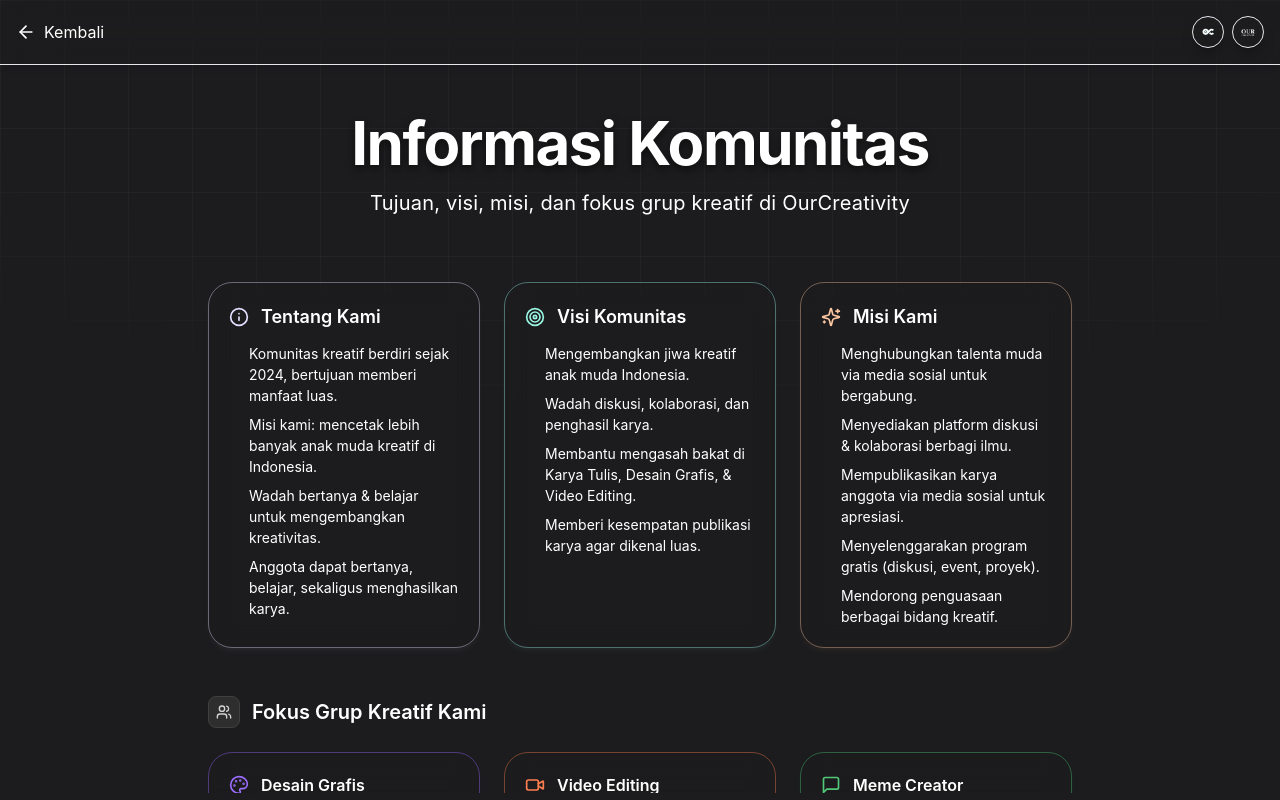
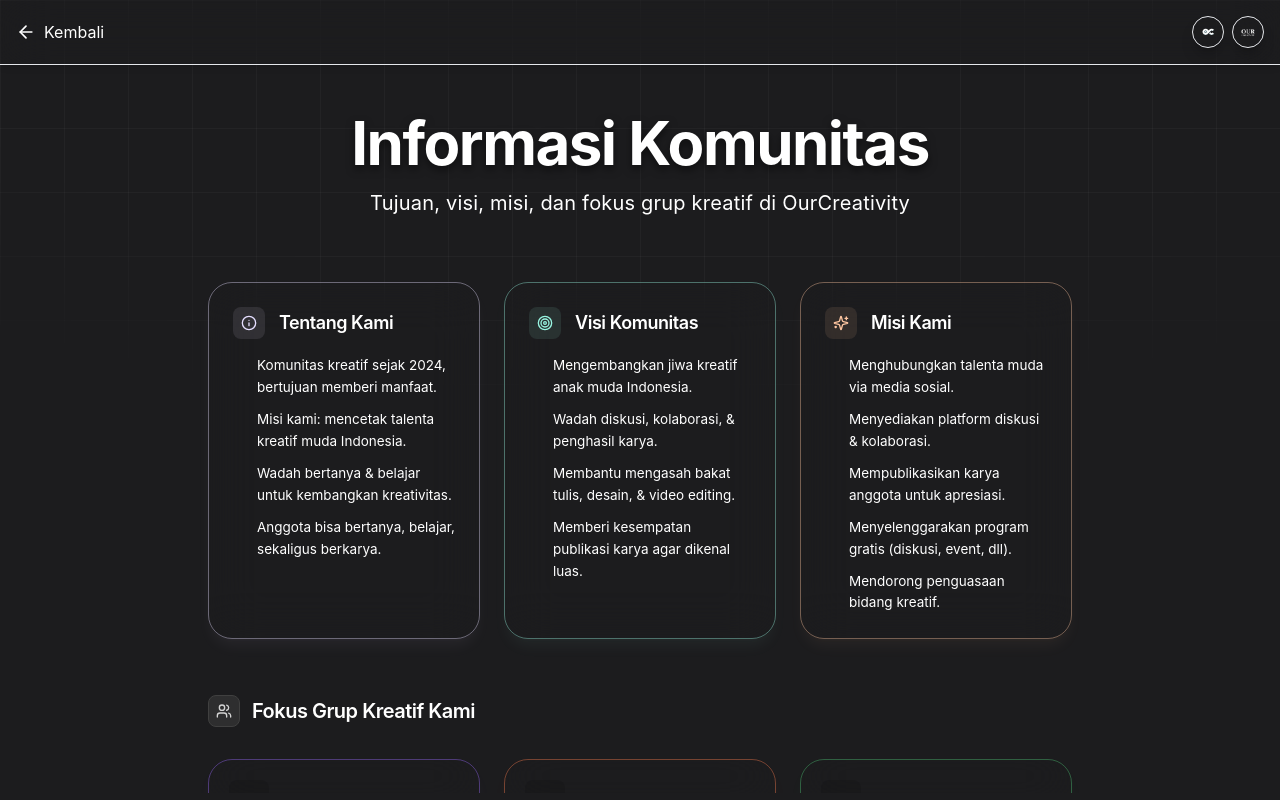
Before and after one commit to DoctorThink/ourcreativity, a React (Vite) app: page /informasi in a window 1280 px wide. Built offline with nearby package versions, Linux system fonts and the light colour scheme.

Commit message:
Update Informasi.tsx
V2

```diff
--- a/src/pages/Informasi.tsx
+++ b/src/pages/Informasi.tsx
@@ -1,7 +1,7 @@
 import { motion } from "framer-motion";
 import PageLayout from "@/components/layouts/PageLayout";
 import { cn } from "@/lib/utils";
-import { Info, Sparkles, Users, Target, Palette, Video, FileText, MessageSquare, Quote as QuoteIcon } from "lucide-react"; // Renamed Quote to QuoteIcon
+import { Info, Sparkles, Users, Target, Quote as QuoteIcon } from "lucide-react"; // Removed unused icons
 import React from "react";
 
 /**
@@ -9,75 +9,90 @@ import React from "react";
  * (Consistency Check - Assumed same as previous)
  *
  * 1.  `src/components/layouts/PageLayout.tsx`: Provides page structure, header, background.
- * 2.  `src/index.css`: Defines CSS variables, fonts, base styles, Tailwind directives.
- * 3.  `tailwind.config.ts`: Defines accent colors, fonts, plugins.
- * 4.  `src/lib/utils.ts`: Provides the `cn` utility function.
- * 5.  `lucide-react` (dependency): Installed.
- * 6.  `framer-motion` (dependency): Installed.
+ * 2.  `public/lovable-uploads/`: (CONFIRM THESE IMAGES EXIST)
+ *     - `design.png`
+ *     - `video.png`
+ *     - `karyatulis.png`
+ *     - `meme.png`
+ * 3.  `src/index.css`: Defines CSS variables, fonts, base styles, Tailwind directives.
+ * 4.  `tailwind.config.ts`: Defines accent colors, fonts, plugins.
+ * 5.  `src/lib/utils.ts`: Provides the `cn` utility function.
+ * 6.  `lucide-react` (dependency): Installed.
+ * 7.  `framer-motion` (dependency): Installed.
  */
 
-// --- Animation Variants (Consistent) ---
+// --- Animation Variants (Refined for smoother feel) ---
 const containerVariants = {
   hidden: { opacity: 0 },
   visible: {
     opacity: 1,
-    transition: { staggerChildren: 0.08, delayChildren: 0.1 },
+    transition: { staggerChildren: 0.07, delayChildren: 0.1 }, // Slightly adjusted stagger
   },
 };
 
 const cardVariants = {
-  hidden: { opacity: 0, y: 25, scale: 0.97 },
+  hidden: { opacity: 0, y: 20, scale: 0.98 }, // Less dramatic entrance
   visible: {
     opacity: 1,
     y: 0,
     scale: 1,
-    transition: { duration: 0.45, ease: [0.3, 0.0, 0.3, 1.0] },
+    transition: { duration: 0.5, ease: [0.25, 0.1, 0.25, 1.0] }, // Standard smooth ease
   },
 };
 
 const cardHover = {
-  scale: 1.025,
-  boxShadow: "0px 12px 24px -8px rgba(0, 0, 0, 0.25)",
-  transition: { type: "spring", stiffness: 400, damping: 25 },
+  scale: 1.02, // Very subtle scale on hover
+  boxShadow: "0px 10px 20px -8px rgba(0, 0, 0, 0.2)", // Softer shadow
+  transition: { type: "spring", stiffness: 350, damping: 20 },
 };
 
-// --- Data Sections (Minor adjustments for consistency) ---
+const textContentVariants = {
+    hidden: { opacity: 0, y: 5 },
+    visible: { opacity: 1, y: 0, transition: { duration: 0.4, ease: "easeOut", delay: 0.1 } }
+};
+
+const bulletVariants = {
+    hidden: { scale: 0, opacity: 0 },
+    visible: { scale: 1, opacity: 1, transition: { type: 'spring', stiffness: 400, damping: 15, delay: 0.2 } }
+};
+
+// --- Data Sections (Updated communityGroups with imageSrc) ---
 const infoSections = [
   {
     id: "about",
     title: "Tentang Kami",
     icon: Info,
-    accent: "lavender", // Assign accents for styling
+    accent: "lavender",
     content: [
-      "Komunitas kreatif berdiri sejak 2024, bertujuan memberi manfaat luas.",
-      "Misi kami: mencetak lebih banyak anak muda kreatif di Indonesia.",
-      "Wadah bertanya & belajar untuk mengembangkan kreativitas.",
-      "Anggota dapat bertanya, belajar, sekaligus menghasilkan karya.",
+      "Komunitas kreatif sejak 2024, bertujuan memberi manfaat.",
+      "Misi kami: mencetak talenta kreatif muda Indonesia.",
+      "Wadah bertanya & belajar untuk kembangkan kreativitas.",
+      "Anggota bisa bertanya, belajar, sekaligus berkarya.",
     ],
   },
   {
     id: "vision",
     title: "Visi Komunitas",
-    icon: Target, // Changed icon for variety
+    icon: Target,
     accent: "mint",
     content: [
       "Mengembangkan jiwa kreatif anak muda Indonesia.",
-      "Wadah diskusi, kolaborasi, dan penghasil karya.",
-      "Membantu mengasah bakat di Karya Tulis, Desain Grafis, & Video Editing.",
+      "Wadah diskusi, kolaborasi, & penghasil karya.",
+      "Membantu mengasah bakat tulis, desain, & video editing.",
       "Memberi kesempatan publikasi karya agar dikenal luas.",
     ],
   },
   {
     id: "mission",
     title: "Misi Kami",
-    icon: Sparkles, // Changed icon for variety
+    icon: Sparkles,
     accent: "peach",
     content: [
-      "Menghubungkan talenta muda via media sosial untuk bergabung.",
-      "Menyediakan platform diskusi & kolaborasi berbagi ilmu.",
-      "Mempublikasikan karya anggota via media sosial untuk apresiasi.",
-      "Menyelenggarakan program gratis (diskusi, event, proyek).",
-      "Mendorong penguasaan berbagai bidang kreatif.",
+      "Menghubungkan talenta muda via media sosial.",
+      "Menyediakan platform diskusi & kolaborasi.",
+      "Mempublikasikan karya anggota untuk apresiasi.",
+      "Menyelenggarakan program gratis (diskusi, event, dll).",
+      "Mendorong penguasaan bidang kreatif.",
     ],
   }
 ];
@@ -85,27 +100,27 @@ const infoSections = [
 const communityGroups = [
   {
     title: "Desain Grafis",
-    icon: Palette,
-    description: "Fokus pada pengembangan skill desain visual digital & cetak.",
-    accent: "amethyst" // Using amethyst to match TimKami
+    imageSrc: "/lovable-uploads/design.png", // Replaced icon with imageSrc
+    description: "Fokus pengembangan skill desain visual digital & cetak.",
+    accent: "amethyst"
   },
   {
     title: "Video Editing",
-    icon: Video,
-    description: "Belajar & berkarya dalam editing & produksi konten video kreatif.",
-    accent: "coral" // Using coral to match TimKami
+    imageSrc: "/lovable-uploads/video.png", // Replaced icon with imageSrc
+    description: "Belajar & berkarya dalam editing & produksi video kreatif.",
+    accent: "coral"
   },
   {
     title: "Meme Creator",
-    icon: MessageSquare, // Using MessageSquare to match data, could use Smile
+    imageSrc: "/lovable-uploads/meme.png", // Replaced icon with imageSrc
     description: "Mengembangkan konten kreatif & meme untuk media sosial.",
-    accent: "emerald" // Using emerald to match TimKami
+    accent: "emerald"
   },
   {
     title: "Karya Tulis",
-    icon: FileText,
+    imageSrc: "/lovable-uploads/karyatulis.png", // Replaced icon with imageSrc
     description: "Menulis & mengembangkan konten tertulis kreatif & bermanfaat.",
-    accent: "softPink" // Using softPink
+    accent: "softPink"
   }
 ];
 
@@ -120,7 +135,7 @@ const closing = {
     author: "Admin"
 };
 
-// --- Accent Color Mapping (Using consistent mapping) ---
+// --- Accent Color Mapping (No changes needed) ---
 const accentStyles: Record<string, { bg: string; border: string; text: string; iconText: string; shadow: string }> = {
   lavender: { bg: "bg-lavender/10", border: "border-lavender/40", text: "text-lavender", iconText: "text-lavender", shadow: "shadow-lavender/5" },
   mint: { bg: "bg-mint/10", border: "border-mint/40", text: "text-mint", iconText: "text-mint", shadow: "shadow-mint/5" },
@@ -139,14 +154,14 @@ const getAccentStyle = (accentKey: string | undefined) => {
 const Informasi = () => {
   return (
     <PageLayout
-      title="Informasi Komunitas" // Adjusted title
-      subtitle="Tujuan, visi, misi, dan fokus grup kreatif di OurCreativity" // Adjusted subtitle
+      title="Informasi Komunitas"
+      subtitle="Tujuan, visi, misi, dan fokus grup kreatif di OurCreativity"
     >
       <motion.div
         variants={containerVariants}
         initial="hidden"
         animate="visible"
-        className="grid grid-cols-1 md:grid-cols-2 lg:grid-cols-3 gap-5 md:gap-6 relative z-10"
+        className="grid grid-cols-1 md:grid-cols-2 lg:grid-cols-3 gap-5 md:gap-6 relative z-10 pb-12" // Added padding bottom
       >
         {/* --- Info Section Cards --- */}
         {infoSections.map((section) => {
@@ -158,29 +173,53 @@ const Informasi = () => {
                variants={cardVariants}
                whileHover={cardHover}
                className={cn(
-                 "p-5 rounded-3xl border relative overflow-hidden shadow-md",
-                 "bg-secondary/60 backdrop-blur-md",
+                 "p-6 rounded-3xl border relative overflow-hidden shadow-lg", // Increased padding slightly
+                 "bg-secondary/70 backdrop-blur-xl", // Slightly more opaque bg
                  accent.border,
                  accent.shadow
                )}
              >
-               <div className="relative z-10">
-                  <div className="flex items-center gap-3 mb-3">
-                    <Icon className={cn("w-5 h-5 flex-shrink-0", accent.iconText)} />
-                    <h2 className="text-lg font-semibold font-serif text-foreground">
+               {/* Use motion for inner content animation */}
+               <motion.div
+                  variants={textContentVariants}
+                  initial="hidden"
+                  animate="visible"
+                  className="relative z-10"
+                >
+                  <div className="flex items-center gap-3.5 mb-4"> {/* Slightly more gap */}
+                    <div className={cn("w-8 h-8 rounded-lg flex items-center justify-center flex-shrink-0", accent.bg)}> {/* Icon background */}
+                        <Icon className={cn("w-4 h-4", accent.iconText)} />
+                    </div>
+                    <h2 className="text-lg font-semibold font-serif text-foreground tracking-tight"> {/* Tracking tight */}
                       {section.title}
                     </h2>
                   </div>
-                  <ul className="space-y-2 font-sans text-sm text-foreground/75 leading-normal list-none pl-1"> {/* Use list-none for custom feel */}
+                  <ul className="space-y-2.5 font-sans text-[13.5px] text-foreground/80 leading-relaxed list-none pl-1"> {/* Adjusted text size & leading */}
                      {section.content.map((item, index) => (
-                       <li key={index} className="relative pl-4">
-                           <span className={cn("absolute left-0 top-[0.4em] w-1.5 h-1.5 rounded-full", accent.bg.replace('/10', '/80'))}></span> {/* Custom bullet */}
+                       <motion.li
+                          key={index}
+                          className="relative pl-5" // Increased padding for bullet
+                          initial="hidden"
+                          animate="visible"
+                          custom={index} // Pass index for stagger animation if needed on list items
+                          variants={{
+                             hidden: { opacity: 0, x: -10 },
+                             visible: { opacity: 1, x: 0, transition: { delay: 0.2 + index * 0.05 } }
+                          }}
+                        >
+                           <motion.span
+                              variants={bulletVariants}
+                              className={cn(
+                                "absolute left-0 top-[0.45em] w-2 h-2 rounded-full", // Slightly larger bullet
+                                accent.bg.replace('/10', '/80') // Use accent bg for bullet
+                              )}
+                            />
                            {item}
-                       </li>
+                       </motion.li>
                      ))}
                   </ul>
-               </div>
-               <div className={cn("absolute -bottom-8 -right-8 w-24 h-24 rounded-full opacity-[0.07] blur-lg", accent.bg.replace('/10','/80'))}></div>
+               </motion.div>
+               <div className={cn("absolute -bottom-8 -right-8 w-24 h-24 rounded-full opacity-[0.08] blur-lg", accent.bg.replace('/10','/80'))}></div>
              </motion.div>
             );
         })}
@@ -188,12 +227,12 @@ const Informasi = () => {
         {/* --- Divider / Title for Groups --- */}
          <motion.div
             variants={cardVariants} // Use card variants for entrance
-            className="md:col-span-2 lg:col-span-3 mt-6 mb-0 flex items-center gap-3"
+            className="md:col-span-2 lg:col-span-3 mt-8 mb-2 flex items-center gap-3" // Adjusted margin
          >
             <div className="w-8 h-8 rounded-lg bg-neutral-700/50 border border-neutral-700 flex items-center justify-center flex-shrink-0">
                 <Users className="w-4 h-4 text-neutral-300" />
             </div>
-            <h2 className="text-xl font-semibold font-serif text-foreground">
+            <h2 className="text-xl font-semibold font-serif text-foreground tracking-tight">
                 Fokus Grup Kreatif Kami
             </h2>
         </motion.div>
@@ -201,33 +240,43 @@ const Informasi = () => {
         {/* --- Community Group Cards --- */}
         {communityGroups.map((group) => {
           const accent = getAccentStyle(group.accent);
-          const Icon = group.icon;
+          // Removed Icon definition as we use imageSrc now
           return (
             <motion.div
               key={group.title}
               variants={cardVariants}
               whileHover={cardHover}
-              // Adjusting grid span: 2 groups per row on md+, 3 groups per row on lg+ might be too tight unless the grid has 4 columns
-              // Assuming 3 columns on lg: span 1, last one might span more or leave empty space. For now, span 1.
               className={cn(
-                "lg:col-span-1 p-5 rounded-3xl border relative overflow-hidden shadow-md flex flex-col", // flex-col
-                "bg-secondary/60 backdrop-blur-md",
+                "lg:col-span-1 p-5 rounded-3xl border relative overflow-hidden shadow-lg flex flex-col",
+                "bg-secondary/70 backdrop-blur-xl",
                 accent.border,
                 accent.shadow
               )}
             >
-              <div className="relative z-10 flex-grow flex flex-col">
-                  <div className="flex items-center gap-3 mb-2">
-                    <Icon className={cn("w-5 h-5 flex-shrink-0", accent.iconText)} />
-                    <h3 className="text-base font-semibold font-serif text-foreground">
-                       {group.title} {/* Removed "Edisi" */}
+              {/* Use motion for inner content animation */}
+              <motion.div
+                  variants={textContentVariants}
+                  initial="hidden"
+                  animate="visible"
+                  className="relative z-10 flex-grow flex flex-col"
+                >
+                  <div className="flex items-center gap-3 mb-3">
+                    {/* Use img tag for imageSrc */}
+                    <img
+                        src={group.imageSrc}
+                        alt={`${group.title} Icon`}
+                        className="w-10 h-10 object-contain flex-shrink-0 bg-black/10 rounded-lg p-1" // Added bg and padding
+                        loading="lazy" // Lazy load images
+                      />
+                    <h3 className="text-base font-semibold font-serif text-foreground tracking-tight">
+                       {group.title}
                     </h3>
                   </div>
-                  <p className="font-sans text-[13px] text-foreground/70 leading-normal flex-grow">
+                  <p className="font-sans text-sm text-foreground/75 leading-relaxed flex-grow"> {/* Adjusted text style */}
                     {group.description}
                   </p>
-              </div>
-              <div className={cn("absolute -bottom-5 -left-5 w-20 h-20 rounded-full opacity-[0.08] blur-md", accent.bg.replace('/10','/80'))}></div>
+              </motion.div>
+              <div className={cn("absolute -bottom-5 -left-5 w-20 h-20 rounded-full opacity-[0.09] blur-md", accent.bg.replace('/10','/80'))}></div>
             </motion.div>
           );
         })}
@@ -236,21 +285,26 @@ const Informasi = () => {
         <motion.div
           variants={cardVariants}
           whileHover={cardHover}
-          // Span across columns for emphasis, adjust as needed for layout (e.g., 2 on md, 3 on lg)
           className={cn(
-            "md:col-span-2 lg:col-span-3 p-6 rounded-3xl border relative overflow-hidden shadow-md flex flex-col justify-center items-center text-center",
-            "bg-gradient-to-br from-secondary/60 to-secondary/70 backdrop-blur-md",
-            "border-neutral-700/40 shadow-black/10"
+            "md:col-span-2 lg:col-span-3 mt-4 p-8 rounded-3xl border relative overflow-hidden shadow-xl flex flex-col justify-center items-center text-center", // Added shadow-xl
+            "bg-gradient-to-br from-secondary/70 to-secondary/80 backdrop-blur-xl",
+            "border-neutral-700/50" // Slightly stronger border
           )}
         >
-           <QuoteIcon className="absolute left-4 top-4 w-6 h-6 text-neutral-600 opacity-60" aria-hidden="true"/>
-            <blockquote className="relative z-10 max-w-xl"> {/* Limit max width */}
-              <p className="text-lg md:text-xl font-serif italic text-foreground/85 leading-relaxed mb-2">
+           <QuoteIcon className="absolute left-4 top-4 w-8 h-8 text-neutral-600 opacity-50" aria-hidden="true"/>
+            {/* Use motion for inner content animation */}
+            <motion.blockquote
+                variants={textContentVariants}
+                initial="hidden"
+                animate="visible"
+                className="relative z-10 max-w-xl"
+             >
+              <p className="text-lg md:text-xl font-serif italic text-foreground/90 leading-relaxed mb-3"> {/* Increased line height */}
                 "{quote.text}"
               </p>
-              <footer className="font-sans text-xs text-foreground/60">— {quote.author}</footer>
-            </blockquote>
-           <QuoteIcon className="absolute right-4 bottom-4 w-6 h-6 text-neutral-600 opacity-60 transform rotate-180" aria-hidden="true"/>
+              <footer className="font-sans text-[13px] text-foreground/60">— {quote.author}</footer>
+            </motion.blockquote>
+           <QuoteIcon className="absolute right-4 bottom-4 w-8 h-8 text-neutral-600 opacity-50 transform rotate-180" aria-hidden="true"/>
         </motion.div>
 
          {/* --- Closing Card --- */}
@@ -258,23 +312,35 @@ const Informasi = () => {
           variants={cardVariants}
           whileHover={cardHover}
           className={cn(
-            "md:col-span-2 lg:col-span-3 p-6 rounded-3xl border relative overflow-hidden shadow-md text-center", // Span full width
-            "bg-secondary/60 backdrop-blur-md",
-            "border-amethyst/40 shadow-amethyst/5" // Use primary accent color
+            "md:col-span-2 lg:col-span-3 p-8 rounded-3xl border relative overflow-hidden shadow-xl text-center", // Added shadow-xl
+            "bg-secondary/70 backdrop-blur-xl",
+            "border-amethyst/50 shadow-amethyst/10" // Slightly stronger border/shadow
           )}
         >
-            <div className="relative z-10 space-y-3">
-                <Sparkles className="w-6 h-6 text-amethyst mx-auto mb-2" />
-                <p className="text-base text-foreground/80 max-w-2xl mx-auto leading-relaxed">
+             {/* Use motion for inner content animation */}
+            <motion.div
+                variants={textContentVariants}
+                initial="hidden"
+                animate="visible"
+                className="relative z-10 space-y-4" // Increased spacing
+            >
+                <Sparkles className="w-7 h-7 text-amethyst mx-auto mb-1" /> {/* Slightly larger icon */}
+                <p className="text-base text-foreground/85 max-w-2xl mx-auto leading-relaxed"> {/* Adjusted opacity/leading */}
                     {closing.text}
                 </p>
-                <p className="text-lg font-semibold font-serif text-foreground">
+                {/* Added subtle glow animation to emphasis text */}
+                <motion.p
+                    className="text-lg font-semibold font-serif text-foreground"
+                    initial={{ opacity: 0.8 }}
+                    animate={{ opacity: 1, textShadow: "0 0 8px rgba(155,109,255,0.4)" }}
+                    transition={{ duration: 1.5, repeat: Infinity, repeatType: "reverse", ease: "easeInOut" }}
+                 >
                     "{closing.emphasis}"
-                </p>
-                <p className="font-sans text-xs text-foreground/60 italic pt-1">— {closing.author}</p>
-            </div>
-             <div className={cn("absolute -top-10 -left-10 w-28 h-28 rounded-full opacity-[0.07] blur-lg bg-amethyst/80")}></div>
-             <div className={cn("absolute -bottom-10 -right-10 w-28 h-28 rounded-full opacity-[0.07] blur-lg bg-amethyst/80")}></div>
+                </motion.p>
+                <p className="font-sans text-[13px] text-foreground/60 italic pt-1">— {closing.author}</p>
+            </motion.div>
+             <div className={cn("absolute -top-10 -left-10 w-32 h-32 rounded-full opacity-[0.08] blur-xl bg-amethyst/80")}></div>
+             <div className={cn("absolute -bottom-10 -right-10 w-32 h-32 rounded-full opacity-[0.08] blur-xl bg-amethyst/80")}></div>
         </motion.div>
 
       </motion.div>
```
